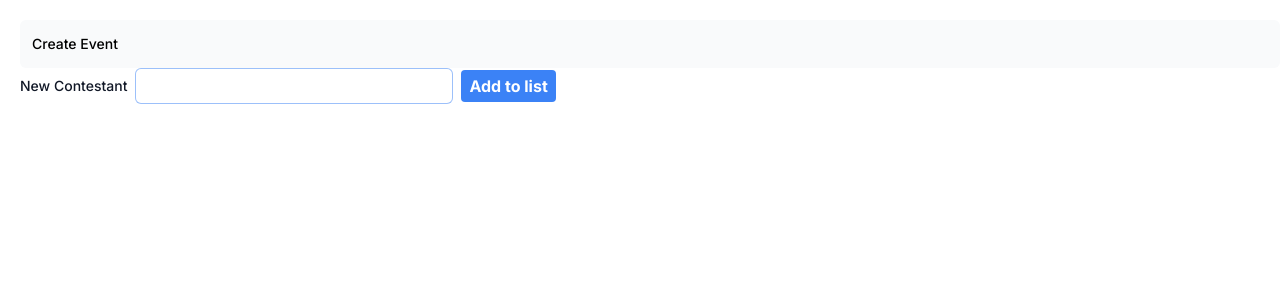
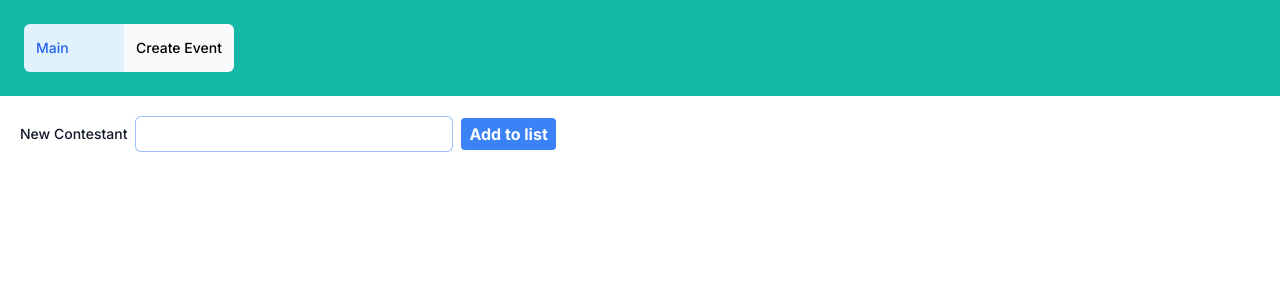
Before and after one commit to AnsonHiu/RegistrationApp, a Next.js app: page / in a window 1280 px wide. Shown: the top 300 px of the page. Built offline with nearby package versions, Linux system fonts and the light colour scheme.

Commit message:
Navigation

```diff
--- a/package.json
+++ b/package.json
@@ -10,6 +10,7 @@
   },
   "dependencies": {
     "@vercel/postgres": "^0.8.0",
+    "clsx": "^2.1.1",
     "next": "14.2.3",
     "react": "^18",
     "react-dom": "^18"
--- a/src/app/globals.css
+++ b/src/app/globals.css
@@ -85,3 +85,34 @@ table {
     table-layout: fixed;
     width: 350px;
 }
+
+a {
+    display: flex;
+    padding: 0.75rem;
+    min-width: 100px;
+    gap: 0.5rem;
+    justify-content: center;
+    align-items: center;
+    font-size: 0.875rem;
+    line-height: 1.25rem;
+    font-weight: 500;
+    background-color: #F9FAFB;
+    height: 48px;
+
+    @media (min-width: 768px) {
+        padding: 0.5rem;
+        padding-left: 0.75rem;
+        padding-right: 0.75rem;
+        flex: none;
+        justify-content: flex-start;
+    }
+}
+a:first-child {
+    border-radius: 0.375rem 0 0 0.375rem;
+}
+a:last-child {
+    border-radius: 0 0.375rem 0.375rem 0;
+}
+a:hover {
+    color: #2563EB;
+}
--- a/src/app/layout.tsx
+++ b/src/app/layout.tsx
@@ -1,6 +1,7 @@
 import type { Metadata } from "next";
 import { Inter } from "next/font/google";
 import "./globals.css";
+import { Navigation } from "./navigation";
 
 const inter = Inter({ subsets: ["latin"] });
 
@@ -16,7 +17,10 @@ export default function RootLayout({
 }>) {
   return (
     <html lang="en">
-      <body className={inter.className}>{children}</body>
+      <body className={inter.className}>
+        <Navigation />
+        {children}
+      </body>
     </html>
   );
 }
--- /dev/null
+++ b/src/app/navigation.tsx
@@ -0,0 +1,31 @@
+'use client';
+
+import clsx from "clsx";
+import Link from "next/link";
+import { usePathname } from "next/navigation";
+
+export function Navigation(){
+  const urls = [
+    {name: 'Main', href: '/'},
+    {name: 'Create Event', href: '/event/create'}
+  ]
+  const pathname = usePathname();
+    return (
+        <div className="flex items-center justify-between flex-wrap bg-teal-500 p-6">
+          <div className="block lg:hidden">
+            <button className="flex items-center px-3 py-2 border rounded text-teal-200 border-teal-400 hover:text-white hover:border-white">
+              <svg className="fill-current h-3 w-3" viewBox="0 0 20 20" xmlns="http://www.w3.org/2000/svg"><title>Menu</title><path d="M0 3h20v2H0V3zm0 6h20v2H0V9zm0 6h20v2H0v-2z"/></svg>
+            </button>
+          </div>
+          <div className="w-full block flex-grow lg:flex lg:items-center lg:w-auto">
+            <div className="text-sm flex">
+              {urls.map((url, index) => (
+                  <Link href={url.href} className={clsx({ 'bg-sky-100 text-blue-600': pathname === url.href })}>
+                    {url.name}
+                  </Link>)
+              )}
+            </div>
+          </div>
+        </div>
+    );
+}
--- a/src/app/page.tsx
+++ b/src/app/page.tsx
@@ -19,9 +19,6 @@ export default function Home() {
 
   return (
     <div className="App mt-5 ml-5">
-      <Link key="create-event" href="event/create" className="flex h-[48px] grow items-center justify-center gap-2 rounded-md bg-gray-50 p-3 text-sm font-medium hover:bg-sky-100 hover:text-blue-600 md:flex-none md:justify-start md:p-2 md:px-3">
-        Create Event
-      </Link>
       <form onSubmit={handleSubmit} className="flex items-center">
         <label htmlFor="new-contestant-input">New Contestant</label>
         <input id="new-contestant-input" type="text" value={text} onChange={handleChange} />
```
Also changed, not shown: 1 other file (tests, documents, lock files or other folders).
